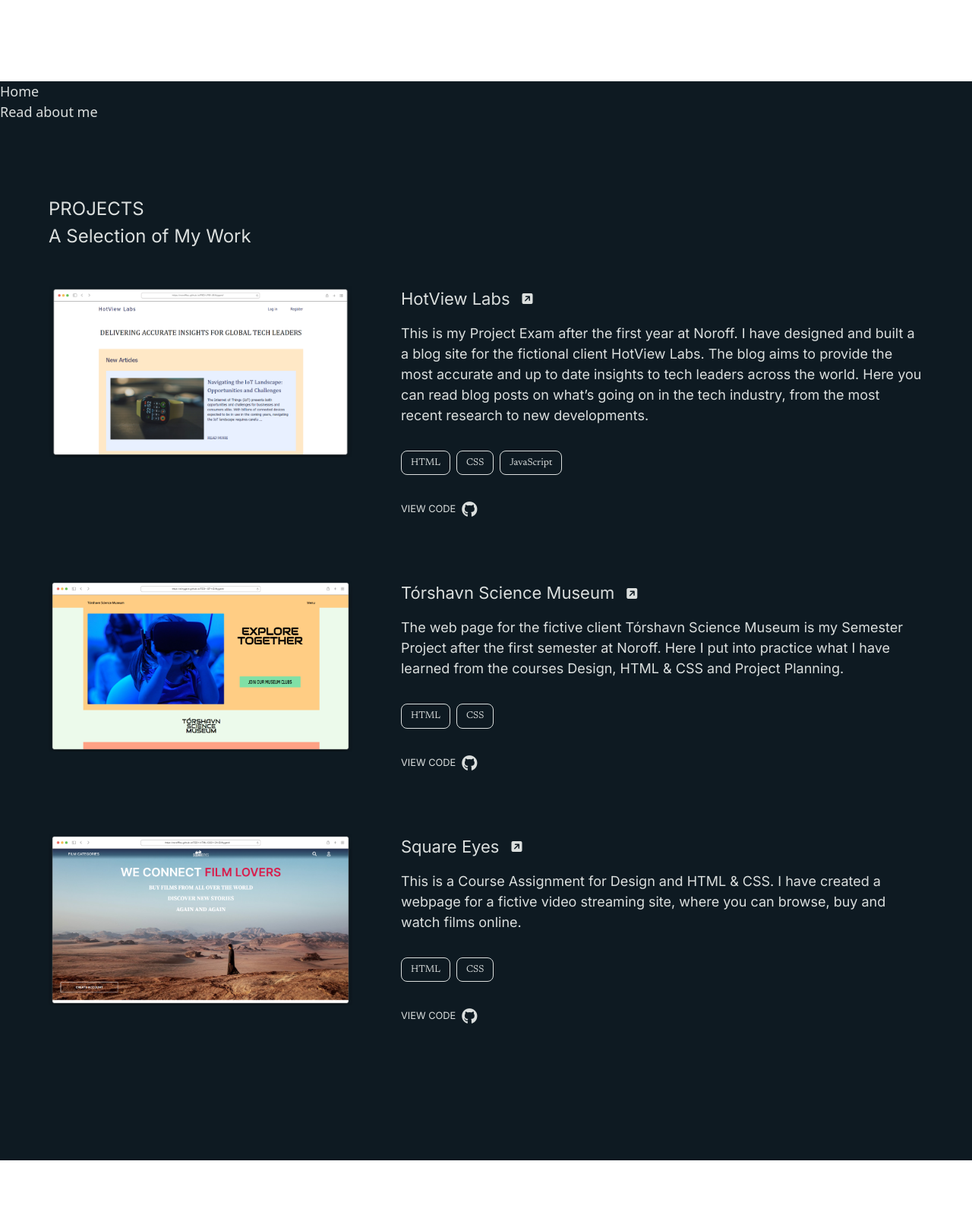
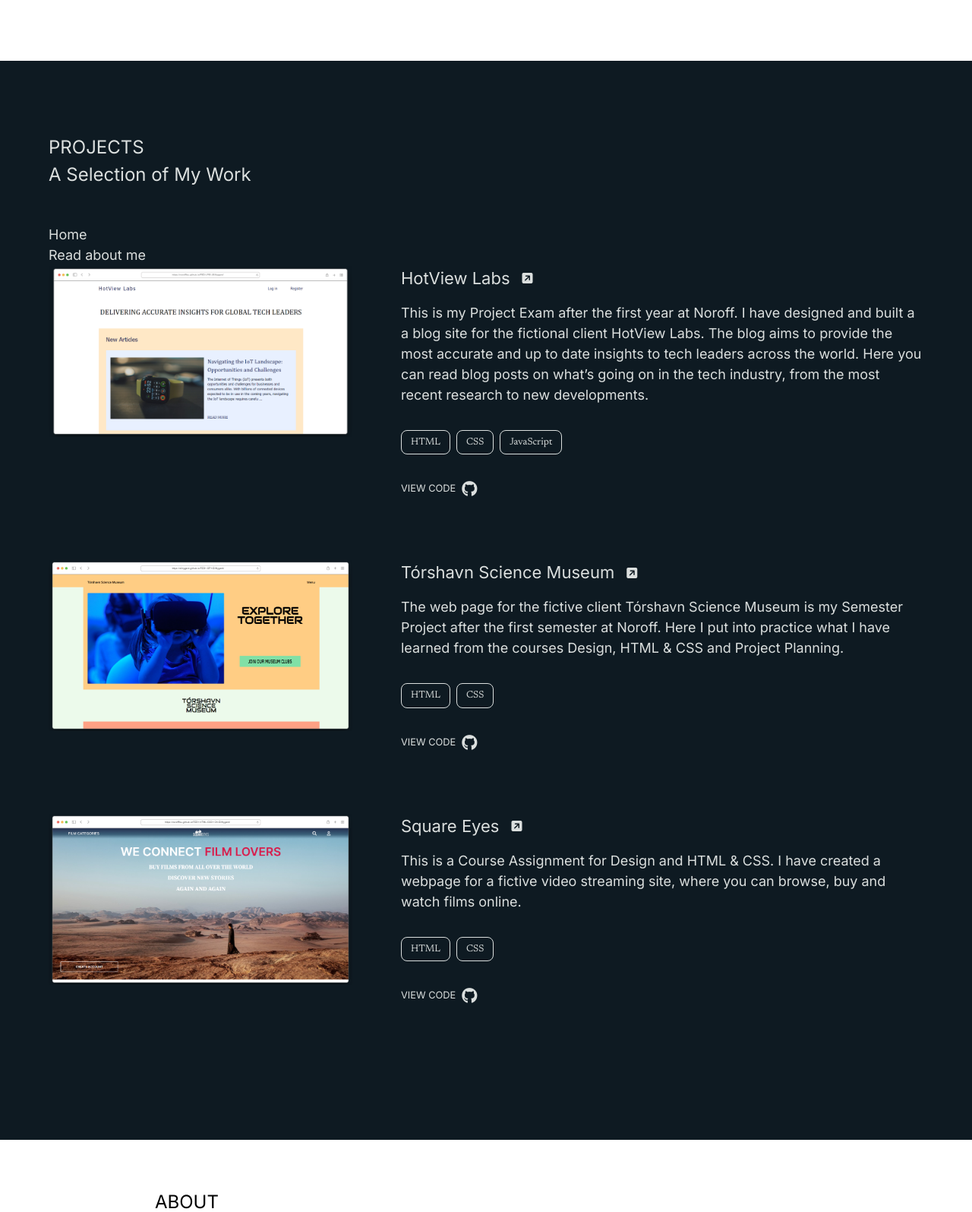
Before and after one commit to EliNygard/portfolio, a website with bundled scripts: page index.html in a window 1280 px wide. Shown: the part 720-2315 px from the top of the page at 76% size. Built offline with nearby package versions, Linux system fonts and the light colour scheme.

Commit message:
removing dvh from small screens, trying observer

```diff
--- a/css/about.css
+++ b/css/about.css
@@ -4,6 +4,10 @@
     max-width: 1000px;
 }
 
+.about h2 {
+    font-size: 1.25rem;
+}
+
 .about p {
     padding-bottom: 1rem;
 }
--- a/css/intro.css
+++ b/css/intro.css
@@ -3,7 +3,7 @@
   padding: 4rem 1rem;
   display: flex;
   flex-direction: column;
-  height: 100dvh;
+  /* height: 100dvh; */
 }
 
 .intro-container {
--- a/css/media.css
+++ b/css/media.css
@@ -4,7 +4,7 @@
 @media only screen and (min-width: 768px) {
   .intro-wrapper {
     padding: 6rem 4rem;
-    height: 100dvh;
+    /* height: 100dvh; */
   }
 
   /* projects section */
@@ -135,4 +135,9 @@
   .about {
     padding: 4rem;
   }
+
+  .about h2 {
+    font-size: 1.5rem;
+    margin-bottom: 1rem;
+  }
 }
--- a/index.html
+++ b/index.html
@@ -56,11 +56,11 @@
   <body>
 
     <header>
-      <div class="observer-menu color-text-light">
+      <!-- <div class="observer-menu color-text-light">
         <p>View my projects</p>
         <p>Home</p>
         <p>Read about me</p>
-      </div>
+      </div> -->
     </header>
     <div class="intro-wrapper max-w">
       <div class="intro-container">
@@ -126,12 +126,12 @@
     </div>
 
     <div id="projects-section" class="projects-bg">
-      <div id="observer-target" class="color-text-light"></div>
       <section class="projects-wrapper max-w color-text-light inter-font">
         <div class="projects-header">
           <h2 class="uppercase">Projects</h2>
           <h3>A Selection of My Work</h3>
-        </div>
+          </div>
+        <div id="observer-target" class="color-text-light"></div>
 
         <ul id="projects-list">
           <!-- <li class="project-item">
--- a/index.mjs
+++ b/index.mjs
@@ -34,10 +34,11 @@ function setUpObserver() {
   console.log(target);
 
   const observer = new IntersectionObserver(
-    (entries, observer) => {
+    (entries) => {
       entries.forEach((entry) => {
         if (entry.isIntersecting) {
           target.appendChild(observerMenu("Home", "Read about me"))
+          // alert("home, read about me")
           observer.unobserve(target)
         }
       });
```
